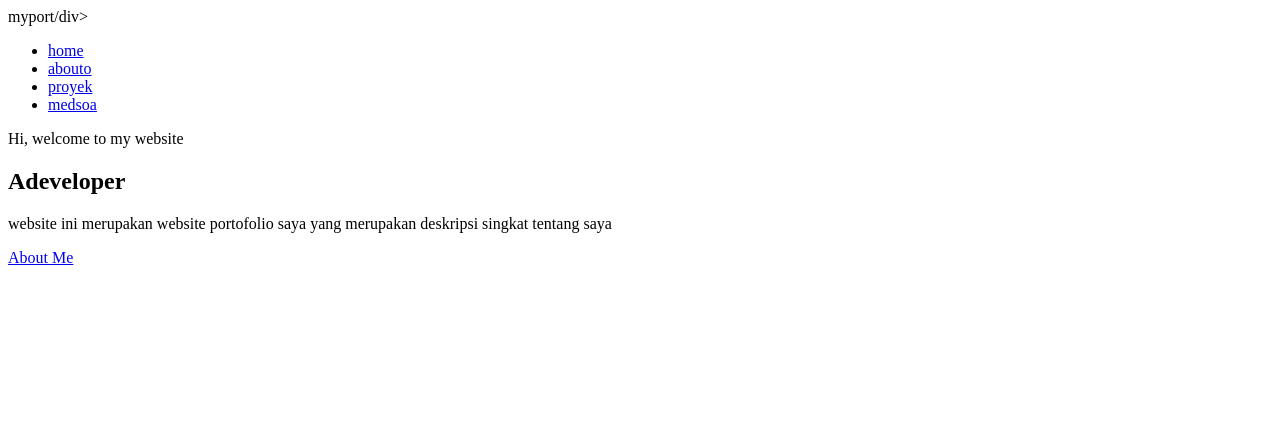
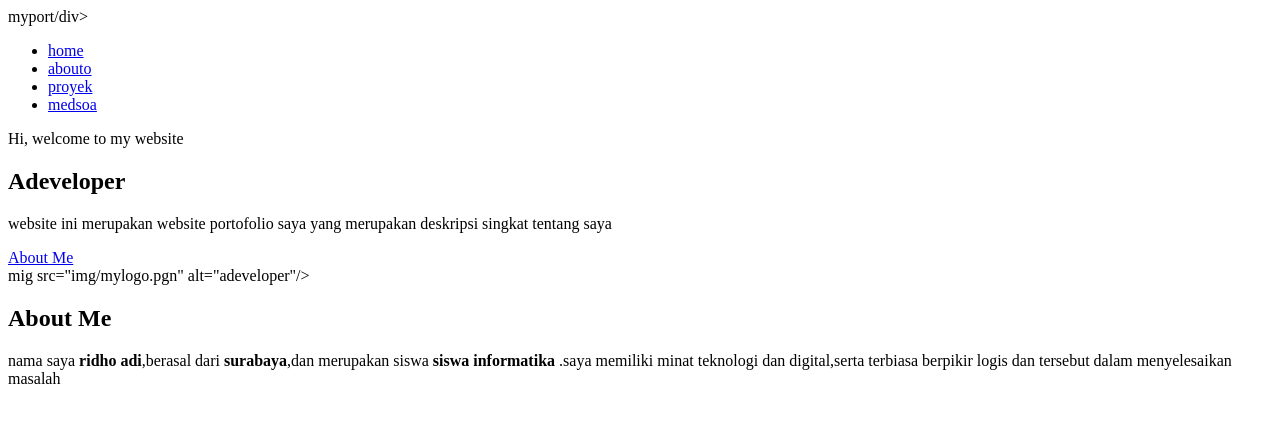
Before and after one commit to ridho291/portofoloi-2, a plain HTML site: page index.html in a window 1280 px wide. Drawn offline with Linux system fonts and the light colour scheme.

Commit message:
Update index.html

```diff
--- a/index.html
+++ b/index.html
@@ -33,3 +33,18 @@
 <a href="#about" class="btn-hero">About Me</a>
 </div>
 <div class="hero-logo">
+mig src="img/mylogo.pgn" alt="adeveloper"/>
+</divig>
+</section>
+<!--Bagian About-->
+<section id="about" class="container about">
+<h2>About Me</h2>
+<div class="about-content">
+<p>
+nama saya <strong>ridho adi</strong>,berasal dari
+<strong>surabaya</strong>,dan merupakan siswa
+<strong>siswa informatika </strong>.saya memiliki minat
+teknologi dan digital,serta terbiasa berpikir logis dan tersebut
+dalam menyelesaikan masalah
+</p>
+<p>
```
